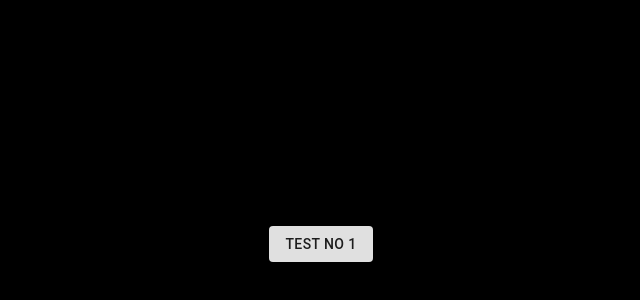
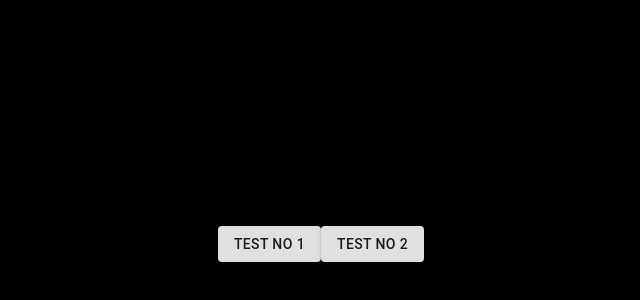
Before and after one commit to catalin-micu/meal-builder-frontend, a React (Create React App) app: page / in a window 1280 px wide. Shown: the part 156-456 px from the top of the page, without its empty margins (319-959 px from the left). Built offline with nearby package versions, Linux system fonts and the light colour scheme.

Commit message:
Attempt two

```diff
--- a/src/App.js
+++ b/src/App.js
@@ -8,6 +8,7 @@ function App() {
       <div class="center">
         <div class="column">
           <Button variant="contained">Test no 1</Button>
+          <Button variant="contained">Test no 2</Button>
         </div>
       </div>
     </div>
```
